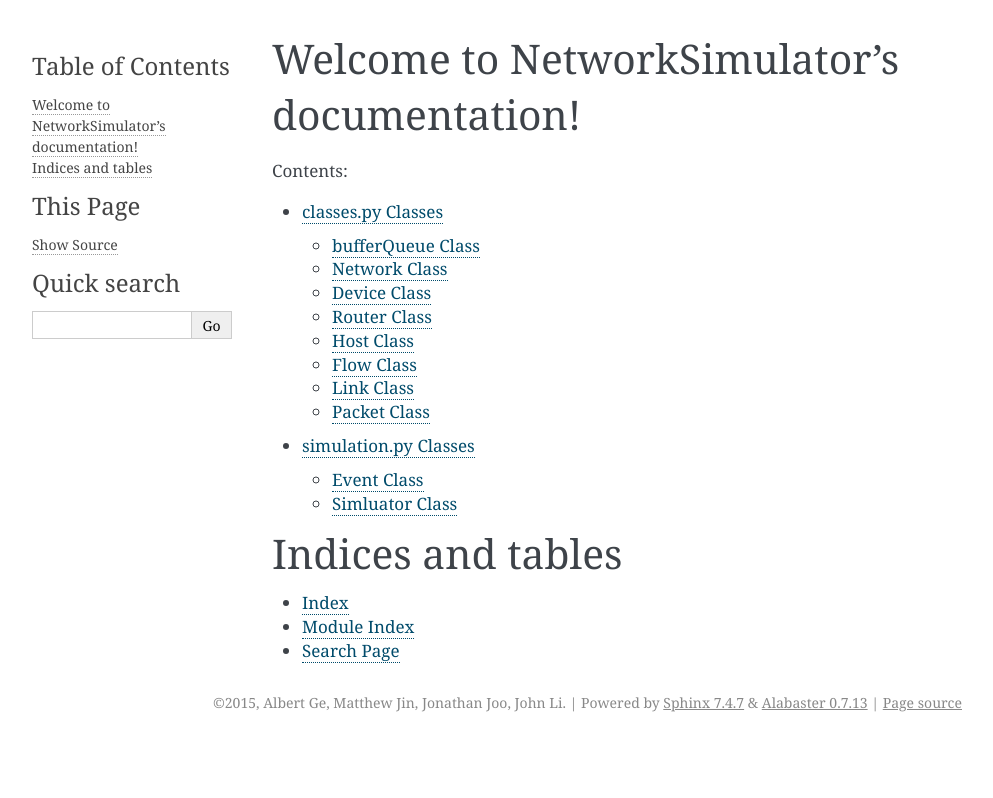
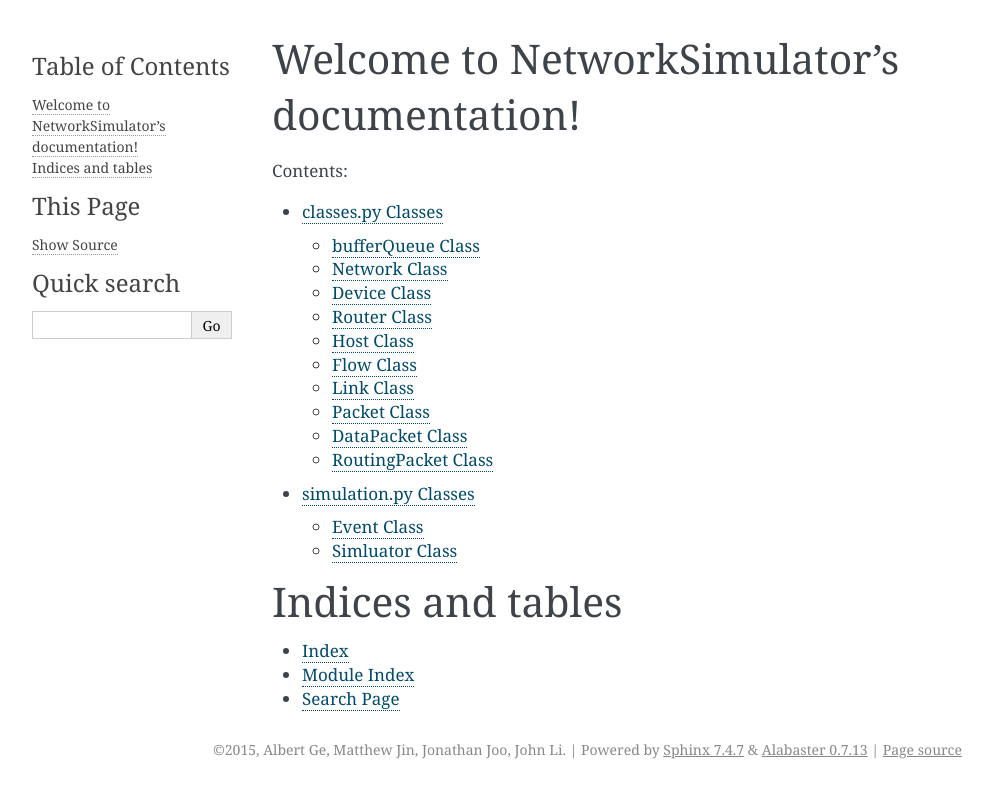
Before and after one commit to johnli-codaio/NetworkSimulator, a Sphinx documentation site: the page built from source/index.rst, in a window 1280 px wide. Shown: the top 798 px of the page, without its empty margins (148-1141 px from the left). Built offline with Sphinx 7.4.7, drawn with Linux system fonts in a browser that asks for light colours.

Commit message:
added data/routing packets to html

```diff
--- a/source/classes.rst
+++ b/source/classes.rst
@@ -72,3 +72,21 @@ Packet Class
 
 |
 |
+
+
+DataPacket Class
+++++++++++++++++
+.. autoclass:: DataPacket
+    :members:
+
+|
+|
+
+
+RoutingPacket Class
++++++++++++++++++++
+.. autoclass:: RoutingPacket
+    :members:
+
+|
+|
```
Also changed, not shown: 10 other files.
